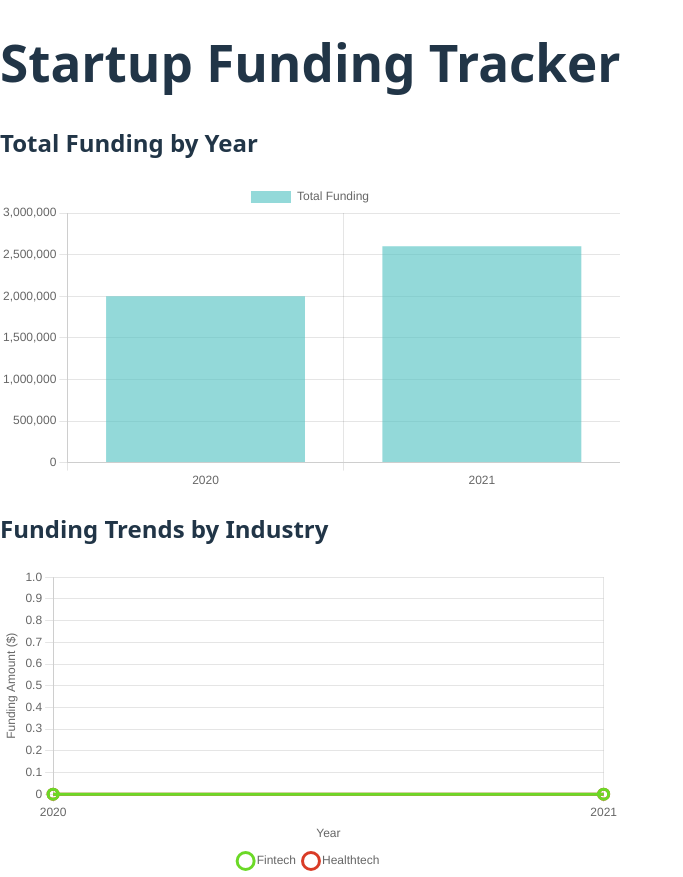
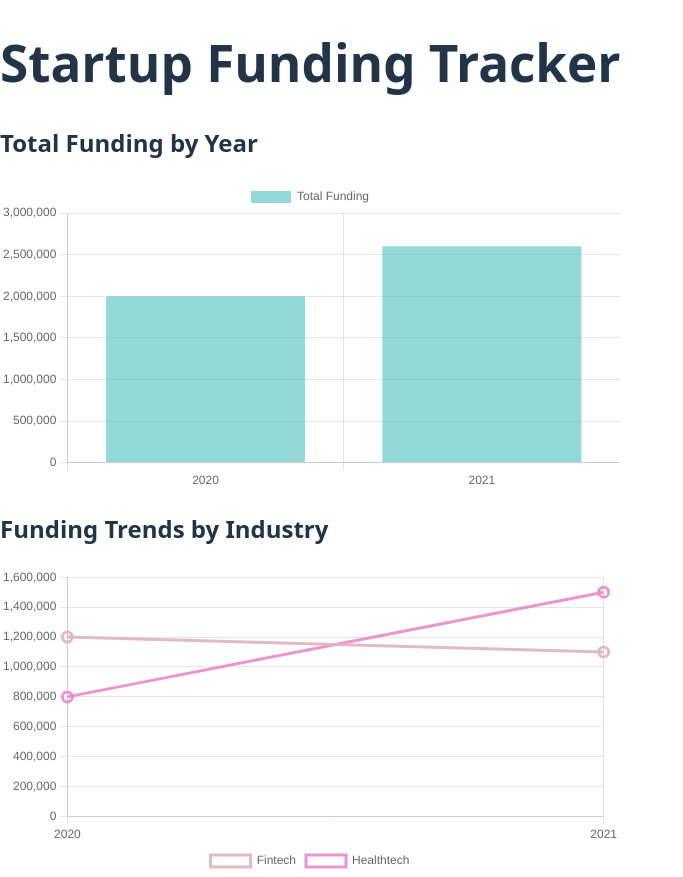
Before and after one commit to Lukeguy334/funding-tracker, a React (Vite) app: page / in a window 1280 px wide. Shown: the whole page, without its empty margins (0-683 px from the left). Built offline with nearby package versions, Linux system fonts and the light colour scheme.

Commit message:
Fixing bugs in second chart

```diff
--- a/src/components/IndustryTrendChart.jsx
+++ b/src/components/IndustryTrendChart.jsx
@@ -5,11 +5,11 @@ import {
   PointElement,
   CategoryScale,
   LinearScale,
-  Tooltip,
-  Legend
+  Legend,
+  Tooltip
 } from "chart.js";
 
-ChartJS.register(LineElement, PointElement, CategoryScale, LinearScale, Tooltip, Legend);
+ChartJS.register(LineElement, PointElement, CategoryScale, LinearScale, Legend, Tooltip);
 
 function IndustryTrendChart({ data }) {
   const grouped = {};
@@ -18,14 +18,17 @@ function IndustryTrendChart({ data }) {
     if (!grouped[entry.industry]) {
       grouped[entry.industry] = {};
     }
-    grouped[entry.industry][entry.year] = (grouped[entry.industry][entry.year] || 0) + entry.amount;
+    grouped[entry.industry][entry.year] = (grouped[entry.industry][entry.year] || 0) + entry.funding;
   });
 
-  const years = Array.from(new Set(data.map(d => d.year))).sort((a, b) => a - b);
+  const years = Array.from(new Set(data.map(d => d.year))).sort();
 
+  // Helper to generate bright, readable colors
   const getRandomColor = () => {
-    const hue = Math.floor(Math.random() * 360);
-    return `hsl(${hue}, 70%, 50%)`;
+    const r = Math.floor(100 + Math.random() * 155);
+    const g = Math.floor(100 + Math.random() * 155);
+    const b = Math.floor(100 + Math.random() * 155);
+    return `rgba(${r}, ${g}, ${b}, 0.9)`;
   };
 
   const datasets = Object.entries(grouped).map(([industry, yearData]) => ({
@@ -49,10 +52,6 @@ function IndustryTrendChart({ data }) {
     plugins: {
       legend: {
         position: "bottom",
-        labels: {
-          usePointStyle: true,
-          boxWidth: 10,
-        },
       },
       tooltip: {
         mode: "index",
@@ -62,18 +61,8 @@ function IndustryTrendChart({ data }) {
     scales: {
       y: {
         beginAtZero: true,
-        title: {
-          display: true,
-          text: 'Funding Amount ($)',
-        }
       },
-      x: {
-        title: {
-          display: true,
-          text: 'Year',
-        }
-      }
-    }
+    },
   };
 
   return (
```
